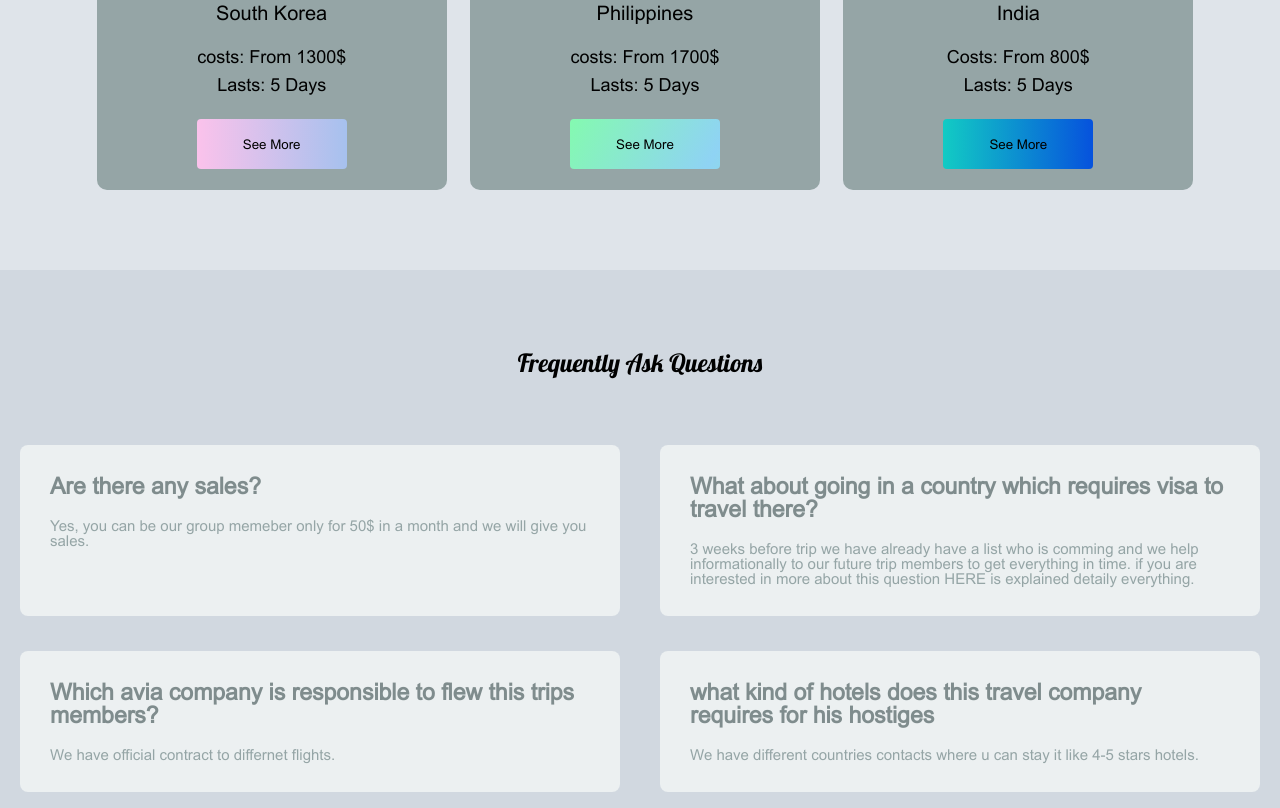
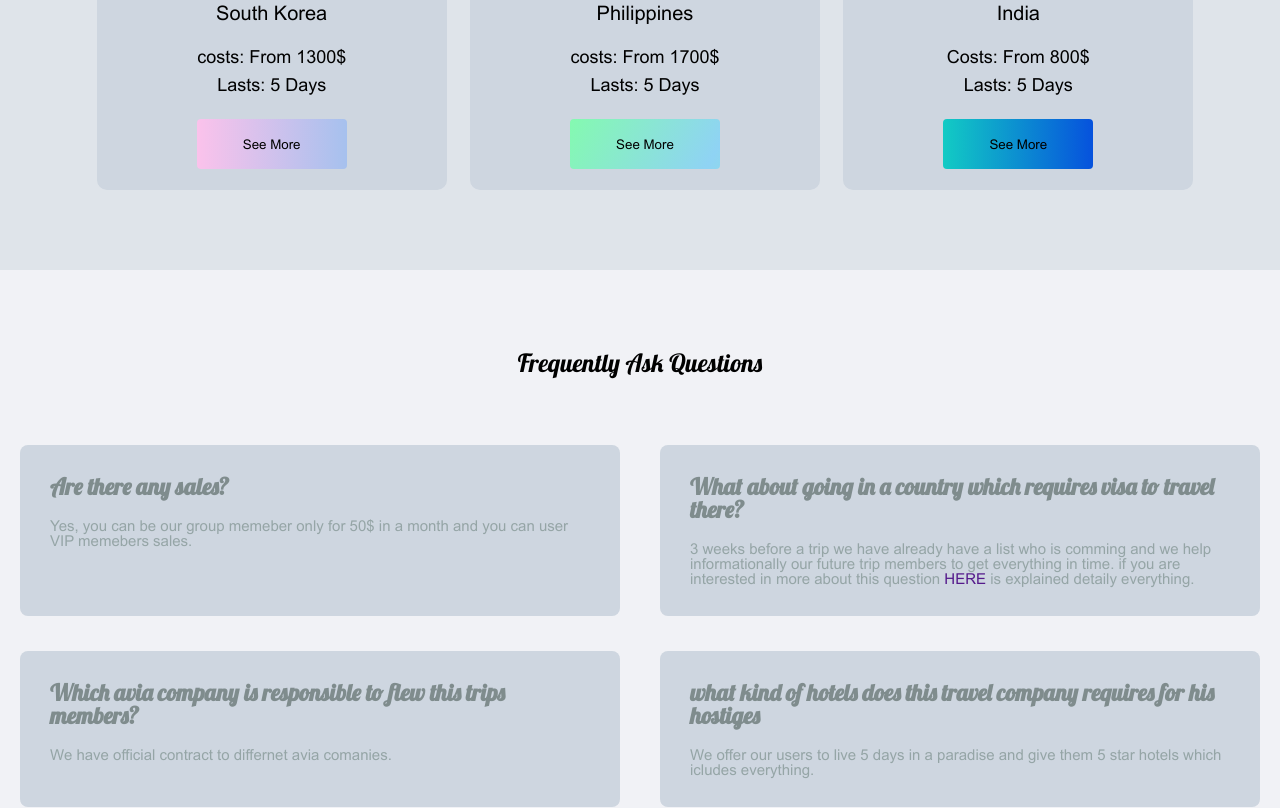
Before and after one commit to ButikashviliLuka/NoMames, a plain HTML site: page index.html in a window 1280 px wide. Shown: the part 1992-2800 px from the top of the page. Drawn offline with nearby package versions, Linux system fonts and the light colour scheme; files whose address does not match are found by name.

Commit message:
change colors

```diff
--- a/css/style.css
+++ b/css/style.css
@@ -25,6 +25,9 @@ html{
 	color: #fff;
 	font-weight: bold;
 	font-size: 24px;
+}
+.logo a{
+	color: white;
 }
 nav{
 	position: fixed;
@@ -239,7 +242,7 @@ nav ul li a{
 	margin-left: 10px;
 	width: 350px;
 	height: 450px;
-	background-color: #95a5a6;
+	background: #ced6e0;
 	border-radius: 10px;
 }
 .thailand-img{
@@ -332,7 +335,6 @@ nav ul li a{
 .questions-section{
 	padding: 80px 0 30px 0;
 	width: 100%;
-	background: #d1d8e0;
 }
 .questions-section h2{
 	text-align: center;
@@ -345,7 +347,7 @@ nav ul li a{
 	max-width: 600px;
 	width: 100%;
 	margin: 0 10px;
-	background: #ecf0f1;
+	background: #ced6e0;;
 	margin-bottom: 35px;
 	padding: 30px 30px;
 	border-radius: 8px;
@@ -354,6 +356,7 @@ nav ul li a{
 	font-size: 23px;
 	color: #7f8c8d;
 	font-weight: bolder;
+	font-family: 'Lobster', cursive;
 
 }
 .question-div2 p{
@@ -393,7 +396,6 @@ nav ul li a{
 	width: 100%;
 	padding-top: 80px;
 	padding-bottom: 40px;
-	background: #ced6e0;
 	text-align: center;
 }
 .users-opinions h2{
@@ -452,7 +454,7 @@ nav ul li a{
 	-ms-flex-pack: distribute;
 	    justify-content: space-around;
 	background: white;
-	background-color: #a5b1c2;
+	background: #d1d8e0;;
 }
 .footer-contact-div{
 
--- a/index.html
+++ b/index.html
@@ -21,7 +21,7 @@
 				<i class="fa fa-bars fa-2x"></i>
 			</div>
 			<div class="logo">
-				Travel To Asia
+				<a href="#">Travel To Asia</a>
 			</div>
 			<div class="menu">
 				<ul>
@@ -122,19 +122,19 @@
 		<div class="display-flex">
 			<div class="question-div2">
 				<h4>Are there any sales?</h4>
-				<p>Yes, you can be our group memeber only for 50$ in a month and we will give you sales.</p>
+				<p>Yes, you can be our group memeber only for 50$ in a month and you can user VIP memebers sales.</p>
 			</div>
 			<div class="question-div2">
 				<h4>What about going in a country which requires visa to travel there?</h4>
-				<p>3 weeks before trip we have already have a list who is comming and we help informationally to our future trip members to get everything in time. if you are interested in more about this question HERE is explained detaily everything.</p>
+				<p>3 weeks before a trip we have already have a list who is comming and we help informationally our future trip members to get everything in time. if you are interested in more about this question <a href="">HERE</a> is explained detaily everything.</p>
 			</div>
 			<div class="question-div2">
 				<h4>Which avia company is responsible to flew this trips members?</h4>
-				<p>We have official contract to differnet flights.</p>
+				<p>We have official contract to differnet avia comanies.</p>
 			</div>
 			<div class="question-div2">
 				<h4>what kind of hotels does this travel company requires for his hostiges</h4>
-				<p>We have different countries contacts where u can stay it like 4-5 stars hotels.</p>
+				<p>We offer our users to live 5 days in a paradise and give them 5 star hotels which icludes everything.</p>
 			</div>
 		</div>
 		<button class="learn-more-button" value="button">Learn More</button>
```
